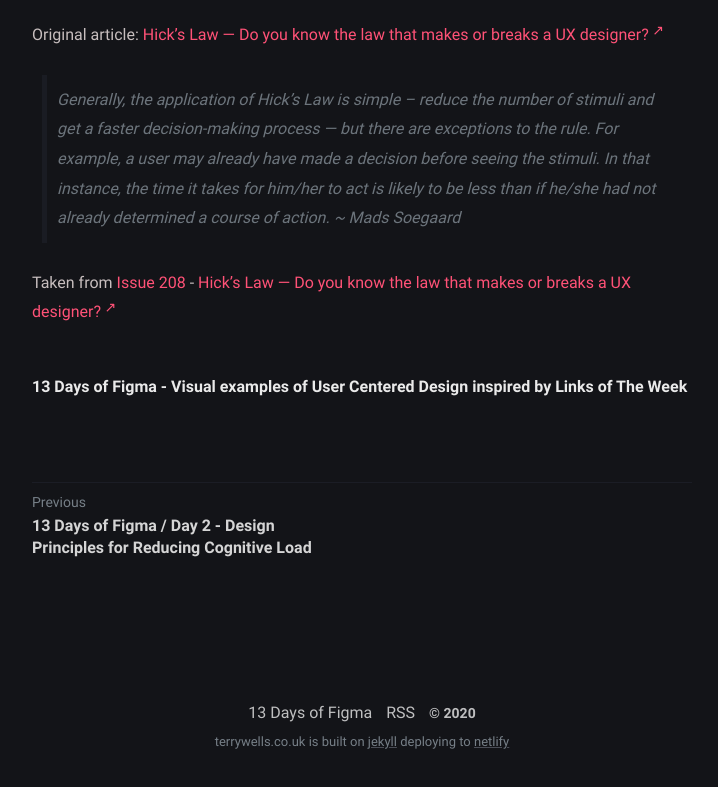
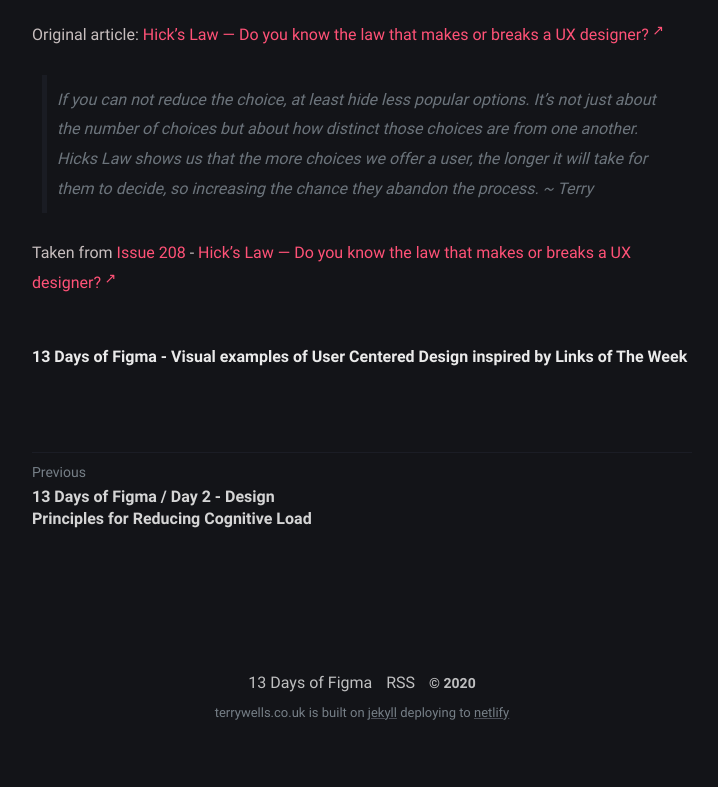
Before and after one commit to wristtattoo/jekyll-klise, a Jekyll site: the page built from _posts/2020-11-19-13-days-of-figma-day-3-hick’s-law-—-the-law-that-makes-or-breaks-a-ux-designer.md, in a window 1280 px wide, cut to the strip 1074-1861 px from the top of the page. Shown: the whole strip, without its empty margins (278-996 px from the left). Built offline with Jekyll 4.4.1, drawn with Linux system fonts in a browser that asks for light colours; a script that is not in the unit is left out; after the commit the page ends 1831 px from its top, so only the background shows below that.

Commit message:
Update Links of The Week “2020-11-19-13-days-of-figma-day-3-hick’s-law-—-the-law-that-makes-or-breaks-a-ux-designer”

```diff
--- a/_posts/2020-11-19-13-days-of-figma-day-3-hick’s-law-—-the-law-that-makes-or-breaks-a-ux-designer.md
+++ b/_posts/2020-11-19-13-days-of-figma-day-3-hick’s-law-—-the-law-that-makes-or-breaks-a-ux-designer.md
@@ -9,7 +9,7 @@ date: 2020-11-19T08:15:21.271Z
 
 Original article: <a href="https://uxdesign.cc/do-you-know-the-law-that-makes-or-breaks-a-ux-designer-hicks-law-6f2651400663" title="Hick’s Law — Do you know the law that makes or breaks a UX designer?" alt="Hick’s Law — Do you know the law that makes or breaks a UX designer?" target="_blank">Hick’s Law — Do you know the law that makes or breaks a UX designer?</a>
 
-> Generally, the application of Hick’s Law is simple – reduce the number of stimuli and get a faster decision-making process — but there are exceptions to the rule. For example, a user may already have made a decision before seeing the stimuli. In that instance, the time it takes for him/her to act is likely to be less than if he/she had not already determined a course of action. ~ Mads Soegaard
+> If you can not reduce the choice, at least hide less popular options. It’s not just about the number of choices but about how distinct those choices are from one another. Hicks Law shows us that the more choices we offer a user, the longer it will take for them to decide, so increasing the chance they abandon the process. ~ Terry
 
 Taken from <a href="/issue-208-1-may-2020-times-new-arial-typography-fonts-hicks-law-ux-ucd-ghibli-beastie-boys/" alt="Issue 208" title="Issue 208">Issue 208</a> -  <a href="https://uxdesign.cc/do-you-know-the-law-that-makes-or-breaks-a-ux-designer-hicks-law-6f2651400663" title="Hick’s Law — Do you know the law that makes or breaks a UX designer?" alt="Hick’s Law — Do you know the law that makes or breaks a UX designer?" target="_blank">Hick’s Law — Do you know the law that makes or breaks a UX designer?</a>
 
```
